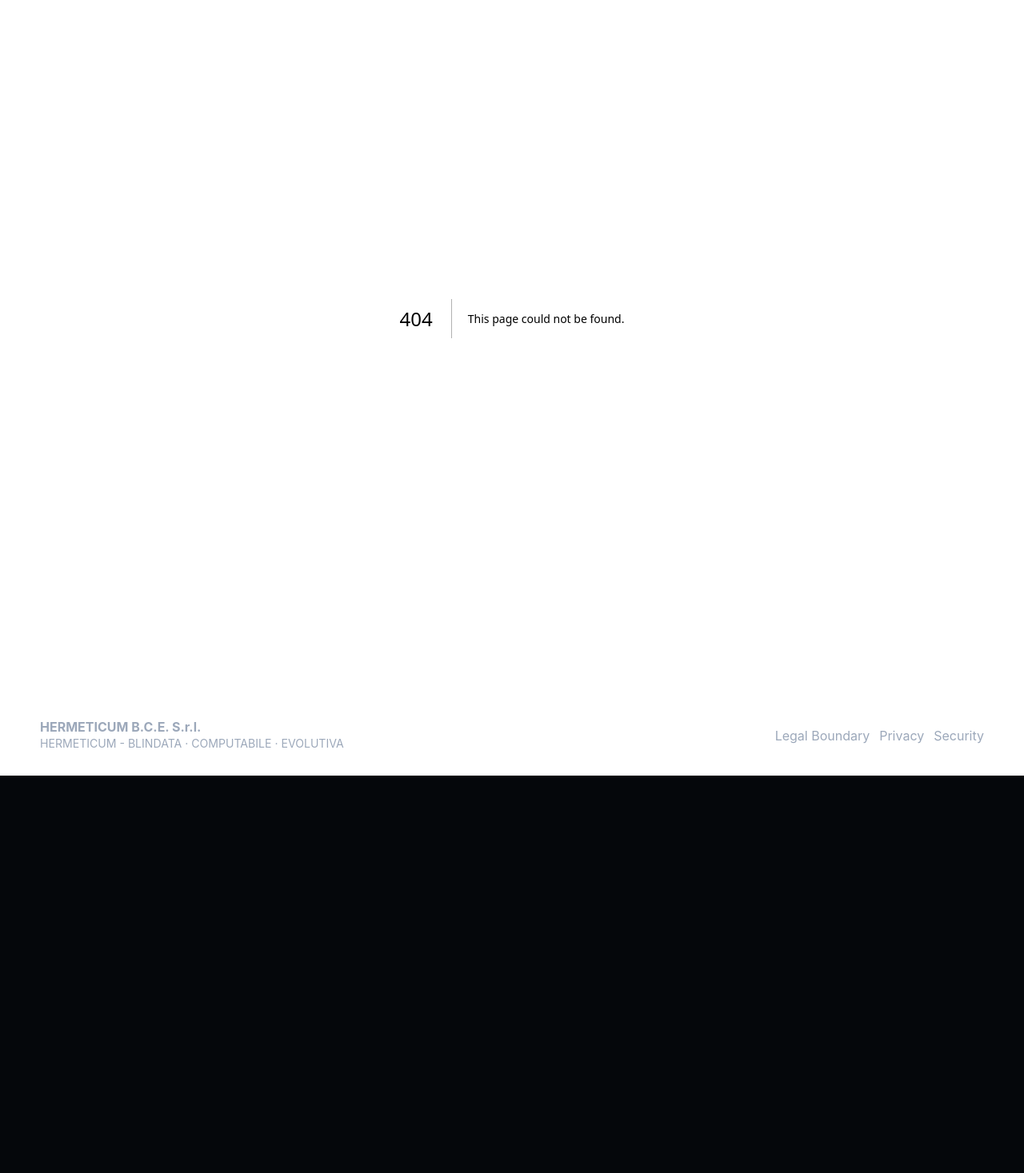
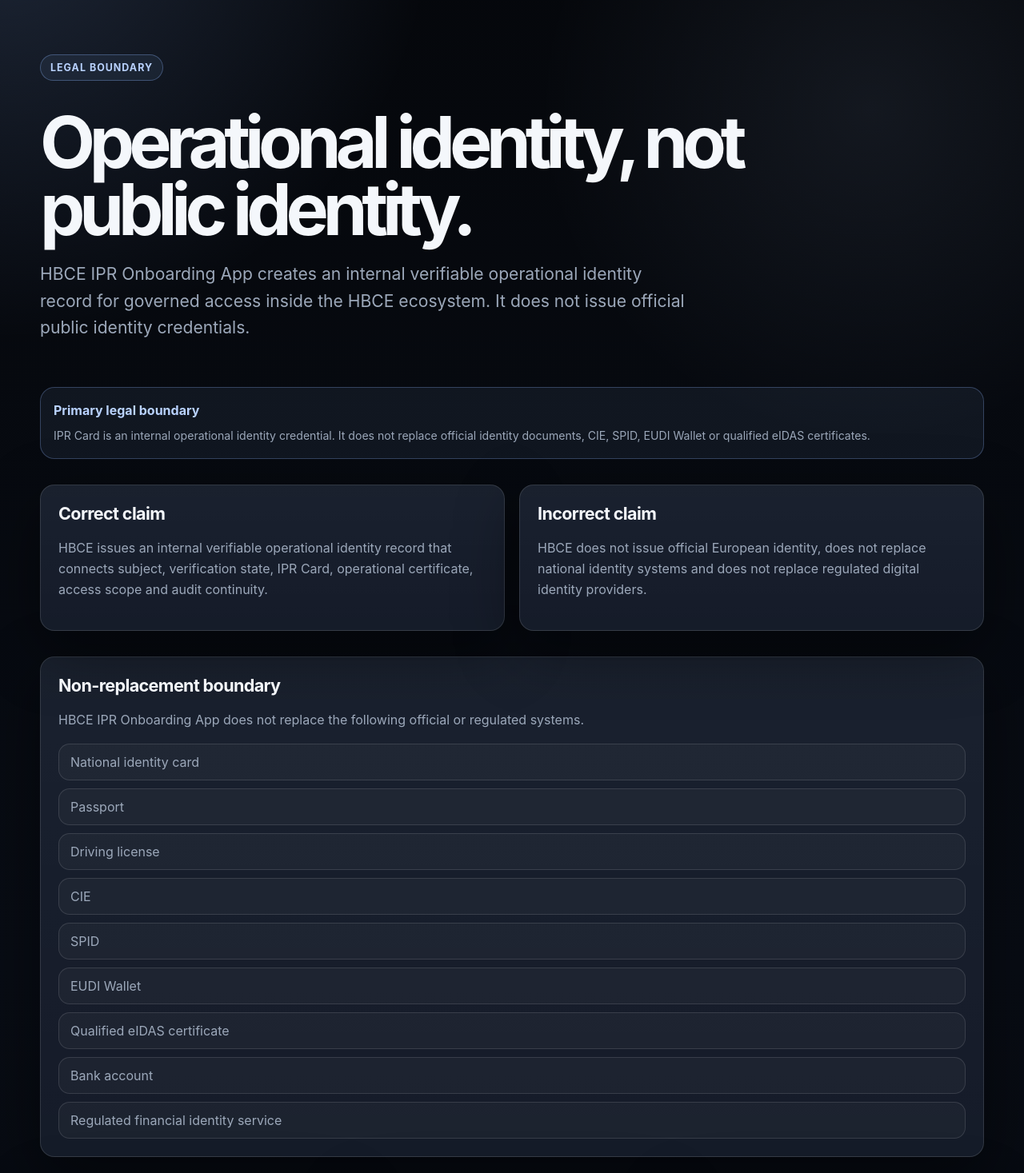
Before and after one commit to manuelcoletta1-source/hbce-ipr-onboarding-app, a Next.js app: page /legal in a window 1280 px wide. Before the commit this address had no page. Shown: the part 119-1586 px from the top of the page at 80% size. Before the commit the page ends 1089 px from the top, so only its background shows below. Built offline with nearby package versions, Linux system fonts and the light colour scheme.

Commit message:
feat(app): add legal boundary page

```diff
--- /dev/null
+++ b/app/legal/page.tsx
@@ -0,0 +1,139 @@
+import Link from "next/link";
+
+import {
+  CERTIFICATE_BOUNDARY_TEXT,
+  LEGAL_BOUNDARY_TEXT,
+  NON_REPLACEMENT_BOUNDARY,
+  PRODUCT_FORMULA,
+  ROUTES
+} from "@/lib/constants";
+
+import { BoundaryNotice } from "@/components/BoundaryNotice";
+
+export default function LegalPage() {
+  return (
+    <div className="hbce-container">
+      <section className="hbce-hero">
+        <p className="hbce-kicker">Legal Boundary</p>
+
+        <h1 className="hbce-title">Operational identity, not public identity.</h1>
+
+        <p className="hbce-lead">
+          HBCE IPR Onboarding App creates an internal verifiable operational
+          identity record for governed access inside the HBCE ecosystem. It does
+          not issue official public identity credentials.
+        </p>
+      </section>
+
+      <section className="hbce-section">
+        <BoundaryNotice title="Primary legal boundary">
+          {LEGAL_BOUNDARY_TEXT}
+        </BoundaryNotice>
+      </section>
+
+      <section className="hbce-section">
+        <div className="hbce-grid hbce-grid--2">
+          <div className="hbce-card">
+            <h2>Correct claim</h2>
+            <p>
+              HBCE issues an internal verifiable operational identity record
+              that connects subject, verification state, IPR Card, operational
+              certificate, access scope and audit continuity.
+            </p>
+          </div>
+
+          <div className="hbce-card">
+            <h2>Incorrect claim</h2>
+            <p>
+              HBCE does not issue official European identity, does not replace
+              national identity systems and does not replace regulated digital
+              identity providers.
+            </p>
+          </div>
+        </div>
+      </section>
+
+      <section className="hbce-section">
+        <div className="hbce-card">
+          <h2>Non-replacement boundary</h2>
+          <p>
+            HBCE IPR Onboarding App does not replace the following official or
+            regulated systems.
+          </p>
+
+          <ul className="hbce-list">
+            {NON_REPLACEMENT_BOUNDARY.map((item) => (
+              <li key={item}>{item}</li>
+            ))}
+          </ul>
+        </div>
+      </section>
+
+      <section className="hbce-section">
+        <div className="hbce-grid hbce-grid--3">
+          <div className="hbce-card">
+            <h3>IPR</h3>
+            <p>
+              IPR means Identity Primary Record. It is an internal operational
+              identity record, not a state identity document.
+            </p>
+          </div>
+
+          <div className="hbce-card">
+            <h3>IPR Card</h3>
+            <p>
+              IPR Card is the internal operational key for HBCE access. It does
+              not replace public identity documents.
+            </p>
+          </div>
+
+          <div className="hbce-card">
+            <h3>Operational Certificate</h3>
+            <p>{CERTIFICATE_BOUNDARY_TEXT}</p>
+          </div>
+        </div>
+      </section>
+
+      <section className="hbce-section">
+        <div className="hbce-card hbce-card--soft">
+          <h2>Product formula</h2>
+
+          <ul className="hbce-list">
+            {PRODUCT_FORMULA.map((item) => (
+              <li key={item}>{item}</li>
+            ))}
+          </ul>
+        </div>
+      </section>
+
+      <section className="hbce-section">
+        <div className="hbce-card">
+          <h2>Bank-grade does not mean banking service</h2>
+          <p>
+            The application may use a bank-grade onboarding posture because it
+            requires structured identity verification before access. This does
+            not mean that HBCE provides bank accounts, deposits, payment
+            services, financial products, lending, custody or regulated
+            financial services.
+          </p>
+        </div>
+      </section>
+
+      <section className="hbce-section">
+        <div className="hbce-actions">
+          <Link className="hbce-btn" href={ROUTES.privacy}>
+            View Privacy Boundary
+          </Link>
+
+          <Link className="hbce-btn" href={ROUTES.security}>
+            View Security Boundary
+          </Link>
+
+          <Link className="hbce-btn hbce-btn--primary" href={ROUTES.onboarding}>
+            Return to Onboarding
+          </Link>
+        </div>
+      </section>
+    </div>
+  );
+}
```
